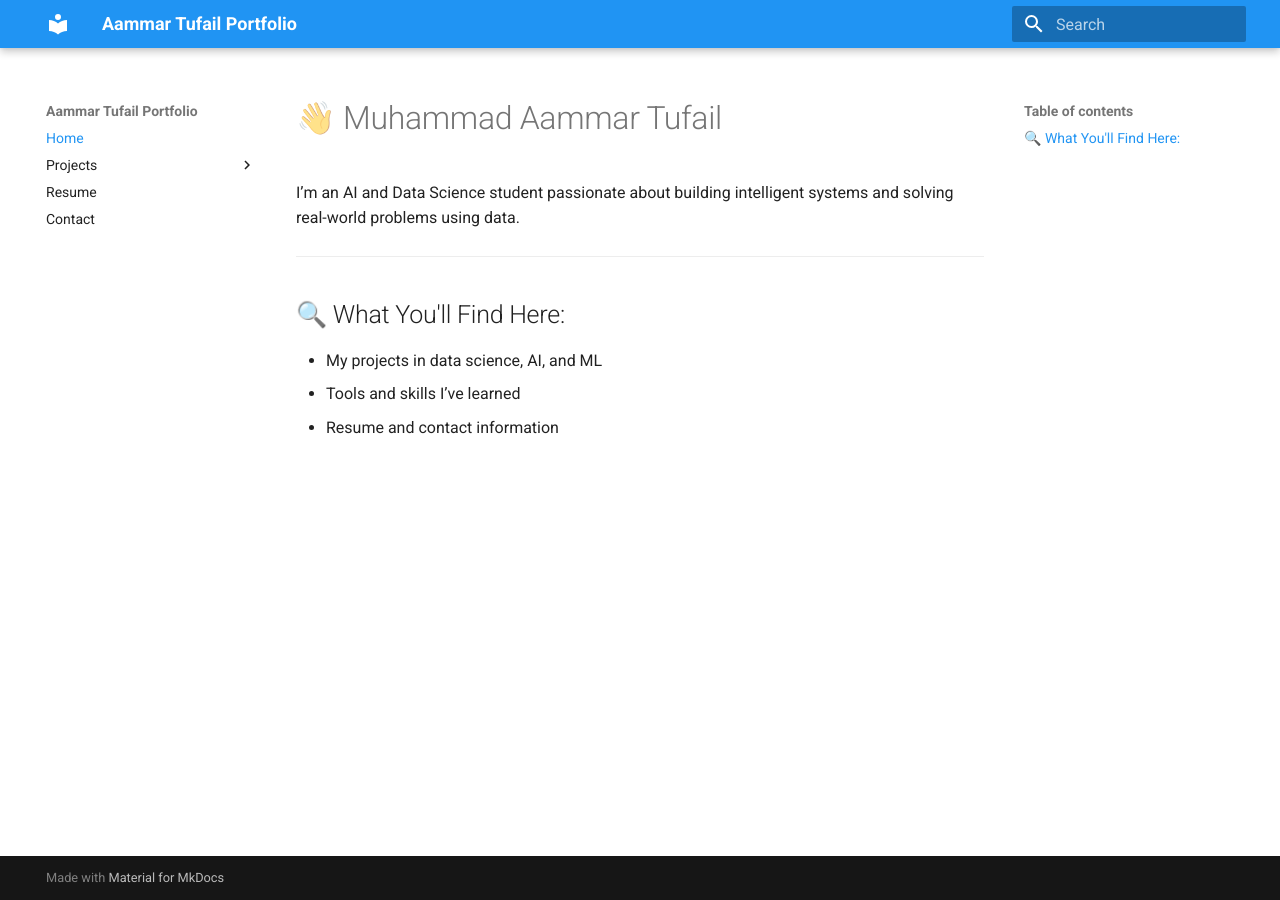
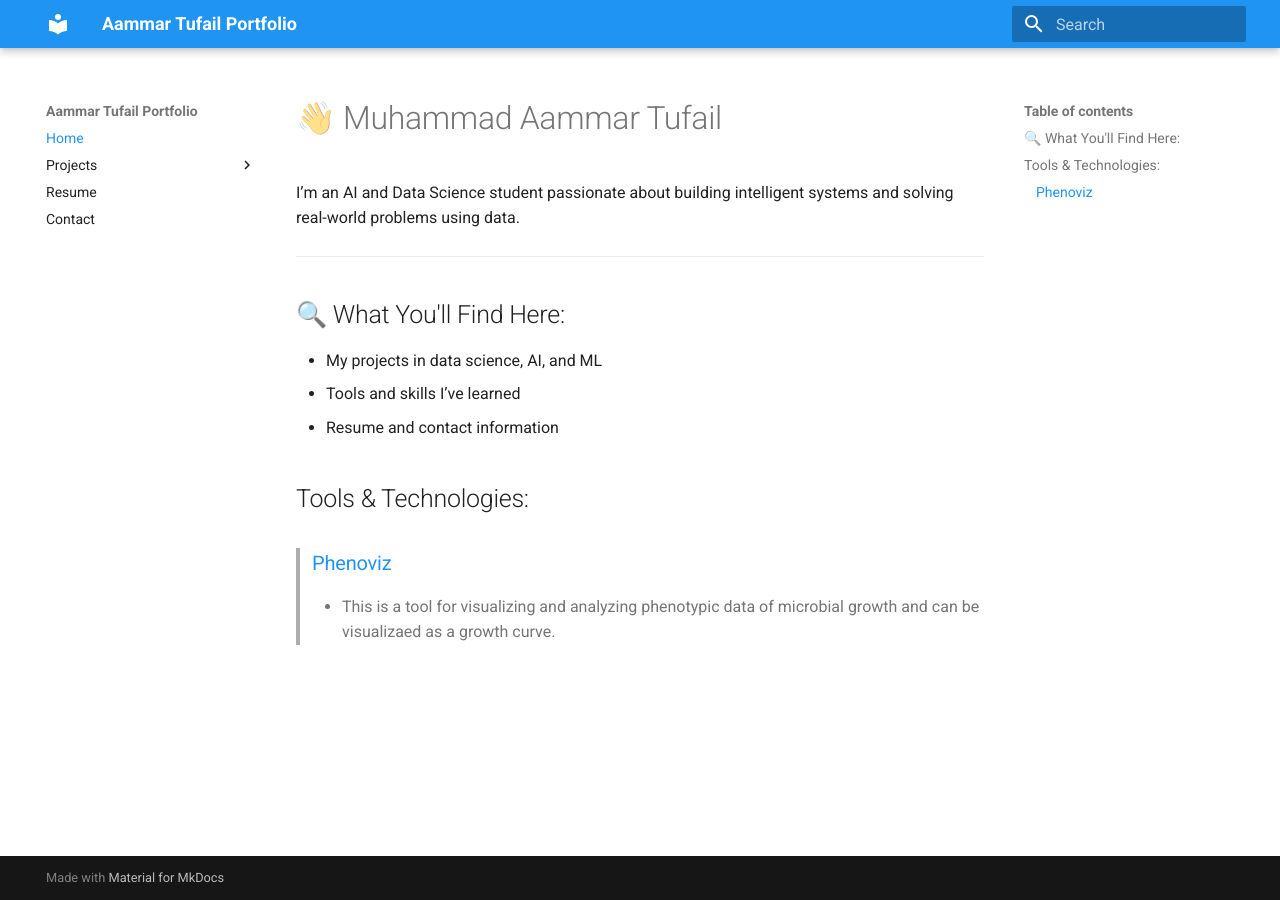
Before and after one commit to AammarTufail/ai-portfolio, an MkDocs documentation site: the page built from docs/index.md, in a window 1280 px wide. Built offline with MkDocs 1.6.1 and Material for MkDocs 9.7.7, drawn with Linux system fonts in a browser that asks for light colours.

Commit message:
Update site content

```diff
--- a/docs/index.md
+++ b/docs/index.md
@@ -8,3 +8,7 @@ I’m an AI and Data Science student passionate about building intelligent syste
 - My projects in data science, AI, and ML
 - Tools and skills I’ve learned
 - Resume and contact information
+
+## Tools & Technologies:
+>###  <a href="https://tools.codanics.com/phenoviz/" target="_blank">Phenoviz</a>
+  - This is a tool for visualizing and analyzing phenotypic data of microbial growth and can be visualizaed as a growth curve.
```
Also changed, not shown: site/index.html, site/search/search_index.json.
